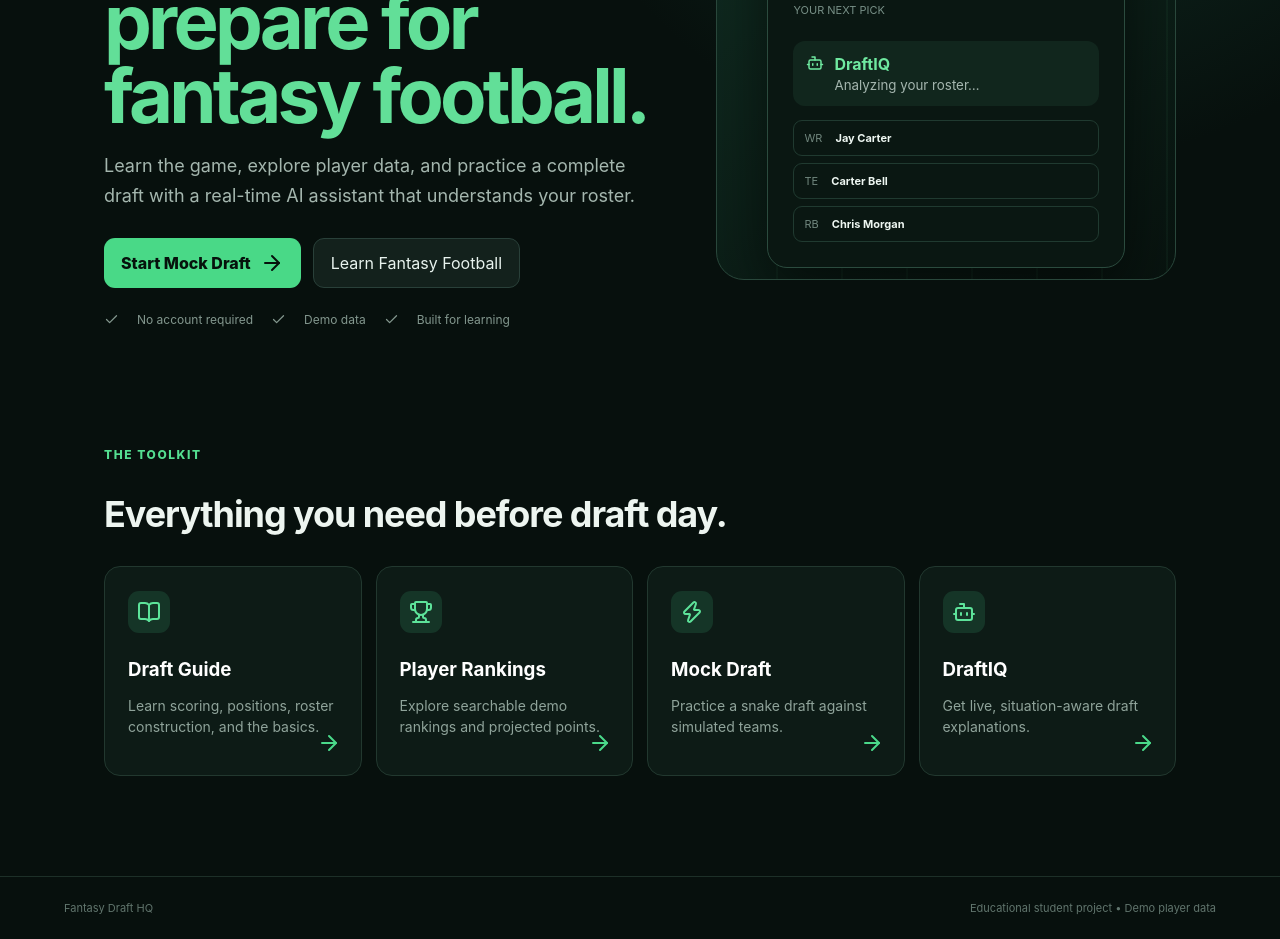
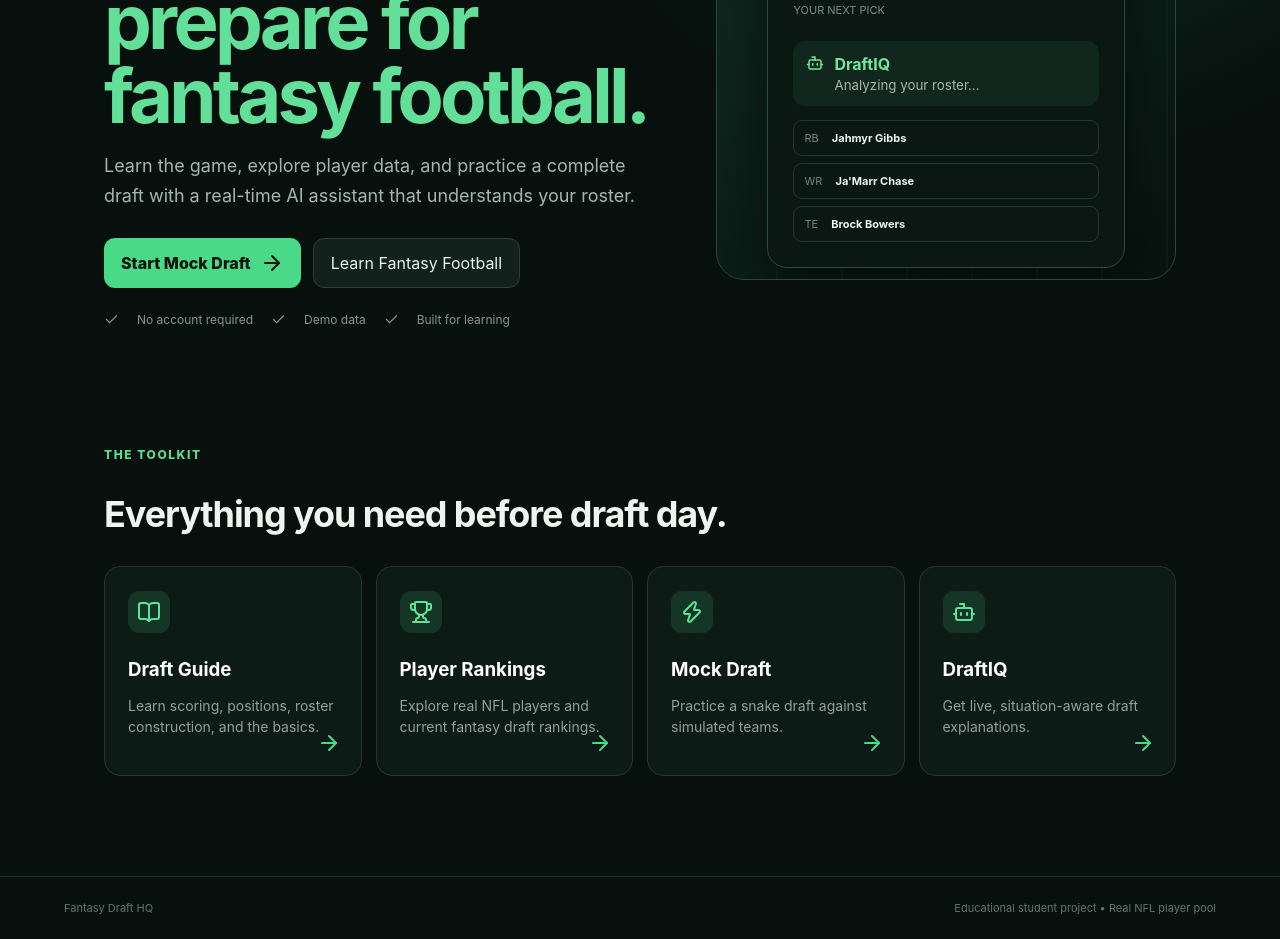
Before and after one commit to benjaminsong71-jpg/FantasyDraftHQ, a React (Vite) app: page / in a window 1280 px wide. Shown: the part 360-1299 px from the top of the page. Built offline with nearby package versions, Linux system fonts and the light colour scheme.

Commit message:
Update main.tsx

```diff
--- a/src/main.tsx
+++ b/src/main.tsx
@@ -21,30 +21,46 @@ type Player = {
 type Roster = Record<string, Player | null>;
 
 const players: Player[] = [
-  {id:1,name:"Jordan Reed",position:"QB",team:"Lions",bye:8,projected:328,tier:"1"},
-  {id:2,name:"Marcus Allen",position:"QB",team:"Sharks",bye:11,projected:309,tier:"1"},
-  {id:3,name:"Tyler Brooks",position:"QB",team:"Wolves",bye:7,projected:296,tier:"2"},
-  {id:4,name:"Ethan Cole",position:"QB",team:"Hawks",bye:10,projected:282,tier:"2"},
-  {id:5,name:"Derrick Stone",position:"RB",team:"Tigers",bye:6,projected:286,tier:"1"},
-  {id:6,name:"Cam Walker",position:"RB",team:"Knights",bye:9,projected:274,tier:"1"},
-  {id:7,name:"Jalen Brooks",position:"RB",team:"Bulls",bye:12,projected:258,tier:"2"},
-  {id:8,name:"Noah Grant",position:"RB",team:"Falcons",bye:5,projected:247,tier:"2"},
-  {id:9,name:"Chris Morgan",position:"RB",team:"Rockets",bye:8,projected:236,tier:"3"},
-  {id:10,name:"Andre Lewis",position:"RB",team:"Wolves",bye:10,projected:225,tier:"3"},
-  {id:11,name:"Jay Carter",position:"WR",team:"Lions",bye:8,projected:301,tier:"1"},
-  {id:12,name:"Malik Johnson",position:"WR",team:"Tigers",bye:6,projected:289,tier:"1"},
-  {id:13,name:"Ryan Cooper",position:"WR",team:"Hawks",bye:10,projected:272,tier:"2"},
-  {id:14,name:"Darius King",position:"WR",team:"Knights",bye:9,projected:260,tier:"2"},
-  {id:15,name:"Owen Price",position:"WR",team:"Bulls",bye:12,projected:248,tier:"3"},
-  {id:16,name:"Miles Turner",position:"WR",team:"Falcons",bye:5,projected:238,tier:"3"},
-  {id:17,name:"Carter Bell",position:"TE",team:"Rockets",bye:8,projected:221,tier:"1"},
-  {id:18,name:"Logan Davis",position:"TE",team:"Sharks",bye:11,projected:204,tier:"2"},
-  {id:19,name:"Eli Parker",position:"TE",team:"Wolves",bye:7,projected:190,tier:"2"},
-  {id:20,name:"Mason Hill",position:"TE",team:"Hawks",bye:10,projected:176,tier:"3"},
-  {id:21,name:"Alex Young",position:"K",team:"Lions",bye:8,projected:142,tier:"1"},
-  {id:22,name:"Ryan Fox",position:"K",team:"Tigers",bye:6,projected:136,tier:"2"},
-  {id:23,name:"Denver Defense",position:"DEF",team:"Knights",bye:9,projected:131,tier:"1"},
-  {id:24,name:"Metro Defense",position:"DEF",team:"Bulls",bye:12,projected:125,tier:"2"}
+  {id:1,name:"Jahmyr Gibbs",position:"RB",team:"Lions",bye:8,projected:1,tier:"1"},
+  {id:2,name:"Bijan Robinson",position:"RB",team:"Falcons",bye:5,projected:2,tier:"1"},
+  {id:3,name:"Puka Nacua",position:"WR",team:"Rams",bye:8,projected:3,tier:"1"},
+  {id:4,name:"Christian McCaffrey",position:"RB",team:"49ers",bye:14,projected:4,tier:"1"},
+  {id:5,name:"Jaxon Smith-Njigba",position:"WR",team:"Seahawks",bye:8,projected:5,tier:"1"},
+  {id:6,name:"Ja'Marr Chase",position:"WR",team:"Bengals",bye:10,projected:6,tier:"1"},
+  {id:7,name:"Jonathan Taylor",position:"RB",team:"Colts",bye:8,projected:7,tier:"1"},
+  {id:8,name:"Amon-Ra St. Brown",position:"WR",team:"Lions",bye:8,projected:8,tier:"1"},
+  {id:9,name:"CeeDee Lamb",position:"WR",team:"Cowboys",bye:10,projected:9,tier:"1"},
+  {id:10,name:"Justin Jefferson",position:"WR",team:"Vikings",bye:6,projected:10,tier:"1"},
+  {id:11,name:"Josh Allen",position:"QB",team:"Bills",bye:7,projected:11,tier:"1"},
+  {id:12,name:"George Pickens",position:"WR",team:"Cowboys",bye:10,projected:12,tier:"2"},
+  {id:13,name:"James Cook",position:"RB",team:"Bills",bye:7,projected:13,tier:"2"},
+  {id:14,name:"Chase Brown",position:"RB",team:"Bengals",bye:10,projected:14,tier:"2"},
+  {id:15,name:"De'Von Achane",position:"RB",team:"Dolphins",bye:12,projected:15,tier:"2"},
+  {id:16,name:"Saquon Barkley",position:"RB",team:"Eagles",bye:9,projected:16,tier:"2"},
+  {id:17,name:"Derrick Henry",position:"RB",team:"Ravens",bye:7,projected:17,tier:"2"},
+  {id:18,name:"Kenneth Walker III",position:"RB",team:"Chiefs",bye:10,projected:18,tier:"2"},
+  {id:19,name:"Nico Collins",position:"WR",team:"Texans",bye:6,projected:19,tier:"2"},
+  {id:20,name:"Malik Nabers",position:"WR",team:"Giants",bye:14,projected:20,tier:"2"},
+  {id:21,name:"Chris Olave",position:"WR",team:"Saints",bye:11,projected:21,tier:"2"},
+  {id:22,name:"DeVonta Smith",position:"WR",team:"Eagles",bye:9,projected:22,tier:"2"},
+  {id:23,name:"Zay Flowers",position:"WR",team:"Ravens",bye:7,projected:23,tier:"2"},
+  {id:24,name:"Tee Higgins",position:"WR",team:"Bengals",bye:10,projected:24,tier:"2"},
+  {id:25,name:"Rashee Rice",position:"WR",team:"Chiefs",bye:10,projected:25,tier:"2"},
+  {id:26,name:"Tetairoa McMillan",position:"WR",team:"Panthers",bye:14,projected:26,tier:"2"},
+  {id:27,name:"Garrett Wilson",position:"WR",team:"Jets",bye:9,projected:27,tier:"2"},
+  {id:28,name:"Drake London",position:"WR",team:"Falcons",bye:5,projected:28,tier:"2"},
+  {id:29,name:"Brock Bowers",position:"TE",team:"Raiders",bye:8,projected:29,tier:"2"},
+  {id:30,name:"Trey McBride",position:"TE",team:"Cardinals",bye:8,projected:30,tier:"2"},
+  {id:31,name:"George Kittle",position:"TE",team:"49ers",bye:14,projected:31,tier:"3"},
+  {id:32,name:"Sam LaPorta",position:"TE",team:"Lions",bye:8,projected:32,tier:"3"},
+  {id:33,name:"Lamar Jackson",position:"QB",team:"Ravens",bye:7,projected:33,tier:"2"},
+  {id:34,name:"Jalen Hurts",position:"QB",team:"Eagles",bye:9,projected:34,tier:"2"},
+  {id:35,name:"Jayden Daniels",position:"QB",team:"Commanders",bye:12,projected:35,tier:"2"},
+  {id:36,name:"Patrick Mahomes",position:"QB",team:"Chiefs",bye:10,projected:36,tier:"2"},
+  {id:37,name:"Baker Mayfield",position:"QB",team:"Buccaneers",bye:9,projected:37,tier:"3"},
+  {id:38,name:"Dak Prescott",position:"QB",team:"Cowboys",bye:10,projected:38,tier:"3"},
+  {id:39,name:"Travis Kelce",position:"TE",team:"Chiefs",bye:10,projected:39,tier:"3"},
+  {id:40,name:"Mark Andrews",position:"TE",team:"Ravens",bye:7,projected:40,tier:"3"}
 ];
 
 const emptyRoster = (): Roster => ({
@@ -138,7 +154,7 @@ function App() {
         />
       )}
 
-      <footer><span>Fantasy Draft HQ</span><span>Educational student project • Demo player data</span></footer>
+      <footer><span>Fantasy Draft HQ</span><span>Educational student project • Real NFL player pool</span></footer>
     </div>
   );
 }
@@ -160,7 +176,7 @@ function HomePage({startDraft,setPage}:{startDraft:()=>void,setPage:(p:string)=>
           <div className="pick-number">07</div>
           <div className="pick-label">YOUR NEXT PICK</div>
           <div className="ai-mini"><Bot size={18}/><div><b>DraftIQ</b><small>Analyzing your roster…</small></div></div>
-          <div className="mini-options"><div>WR <b>Jay Carter</b></div><div>TE <b>Carter Bell</b></div><div>RB <b>Chris Morgan</b></div></div>
+          <div className="mini-options"><div>RB <b>Jahmyr Gibbs</b></div><div>WR <b>Ja'Marr Chase</b></div><div>TE <b>Brock Bowers</b></div></div>
         </div>
       </div>
     </section>
@@ -168,7 +184,7 @@ function HomePage({startDraft,setPage}:{startDraft:()=>void,setPage:(p:string)=>
       <div className="section-heading"><div><span className="eyebrow">THE TOOLKIT</span><h2>Everything you need before draft day.</h2></div></div>
       <div className="feature-grid">
         <Feature icon={<BookOpen/>} title="Draft Guide" text="Learn scoring, positions, roster construction, and the basics." onClick={()=>setPage("guide")}/>
-        <Feature icon={<Trophy/>} title="Player Rankings" text="Explore searchable demo rankings and projected points." onClick={()=>setPage("rankings")}/>
+        <Feature icon={<Trophy/>} title="Player Rankings" text="Explore real NFL players and current fantasy draft rankings." onClick={()=>setPage("rankings")}/>
         <Feature icon={<Zap/>} title="Mock Draft" text="Practice a snake draft against simulated teams." onClick={startDraft}/>
         <Feature icon={<Bot/>} title="DraftIQ" text="Get live, situation-aware draft explanations." onClick={()=>setPage("assistant")}/>
       </div>
@@ -197,10 +213,10 @@ function GuidePage() {
 function RankingsPage() {
   const [q,setQ]=useState(""); const [f,setF]=useState("ALL");
   const list=players.filter(p=>(f==="ALL"||p.position===f)&&p.name.toLowerCase().includes(q.toLowerCase())).sort((a,b)=>b.projected-a.projected);
-  return <Page title="Player Rankings" subtitle="Search and filter the demo player pool.">
-    <div className="notice">Demo Data — rankings and projections are examples for this student project.</div>
+  return <Page title="Player Rankings" subtitle="Search and filter the real NFL player pool.">
+    <div className="notice">Real NFL players • Draft-rank numbers are based on current 2026 fantasy rankings. They are not guaranteed projections.</div>
     <div className="toolbar"><div className="search"><Search size={18}/><input value={q} onChange={e=>setQ(e.target.value)} placeholder="Search players..."/></div><select value={f} onChange={e=>setF(e.target.value)}><option value="ALL">All positions</option>{["QB","RB","WR","TE","K","DEF"].map(x=><option key={x}>{x}</option>)}</select></div>
-    <div className="table"><div className="thead"><span>PLAYER</span><span>POS</span><span>TEAM</span><span>BYE</span><span>PROJ.</span><span>TIER</span></div>{list.map((p,i)=><div className="tr" key={p.id}><span><b>#{i+1}</b> {p.name}</span><span>{p.position}</span><span>{p.team}</span><span>{p.bye}</span><span>{p.projected}</span><span><em>Tier {p.tier}</em></span></div>)}</div>
+    <div className="table"><div className="thead"><span>PLAYER</span><span>POS</span><span>TEAM</span><span>BYE</span><span>RANK</span><span>TIER</span></div>{list.map((p,i)=><div className="tr" key={p.id}><span><b>#{i+1}</b> {p.name}</span><span>{p.position}</span><span>{p.team}</span><span>{p.bye}</span><span>#{p.projected}</span><span><em>Tier {p.tier}</em></span></div>)}</div>
   </Page>
 }
 
@@ -217,9 +233,9 @@ function DraftPage(props:any) {
   return <Page title={`Round ${Math.ceil(props.pick/props.teams)} • Pick ${((props.pick-1)%props.teams)+1}`} subtitle={`Overall pick ${props.pick} • ${props.scoring} • ${props.teams} teams`}>
     <div className="draft-layout">
       <section className="draft-main">
-        <div className="draft-status"><div><span className="live-dot">●</span> LIVE MOCK DRAFT</div><span>Demo player data</span></div>
+        <div className="draft-status"><div><span className="live-dot">●</span> LIVE MOCK DRAFT</div><span>Real NFL player pool</span></div>
         <div className="recent"><b>Draft board</b><span>Pick {props.pick}</span></div>
-        <div className="player-grid">{props.available.map((p:Player)=><div className="player-card" key={p.id}><div className="player-head"><span className={"pos "+p.position}>{p.position}</span><span className="proj">{p.projected} proj.</span></div><h3>{p.name}</h3><p>{p.team} • Bye {p.bye} • Tier {p.tier}</p><div className="player-actions"><button className="secondary tiny" onClick={()=>props.setWhy(p.id)}><CircleHelp size={14}/> Why?</button><button className="primary tiny" onClick={()=>props.draftPlayer(p)}>Draft</button></div>{props.why===p.id&&<div className="why">This is a demo explanation based on position, projected points, and your current roster needs.<button onClick={()=>props.setWhy(null)}>×</button></div>}</div>)}</div>
+        <div className="player-grid">{props.available.map((p:Player)=><div className="player-card" key={p.id}><div className="player-head"><span className={"pos "+p.position}>{p.position}</span><span className="proj">Rank #{p.projected}</span></div><h3>{p.name}</h3><p>{p.team} • Bye {p.bye} • Tier {p.tier}</p><div className="player-actions"><button className="secondary tiny" onClick={()=>props.setWhy(p.id)}><CircleHelp size={14}/> Why?</button><button className="primary tiny" onClick={()=>props.draftPlayer(p)}>Draft</button></div>{props.why===p.id&&<div className="why">DraftIQ considers this player's current draft rank, position, and your roster needs.<button onClick={()=>props.setWhy(null)}>×</button></div>}</div>)}</div>
       </section>
       <aside className={props.assistantOpen?"draft-sidebar":"draft-sidebar collapsed"}>
         <button className="assistant-title" onClick={()=>props.setAssistantOpen(!props.assistantOpen)}><Bot/><div><b>DraftIQ</b><small>Live Draft Assistant</small></div><ChevronDown className={props.assistantOpen?"":"rotate"}/></button>
```
